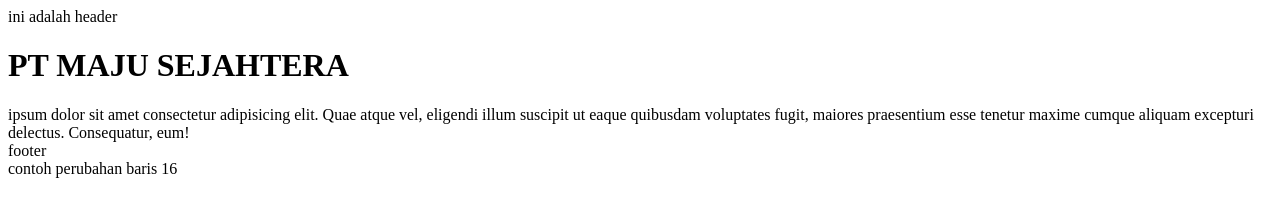
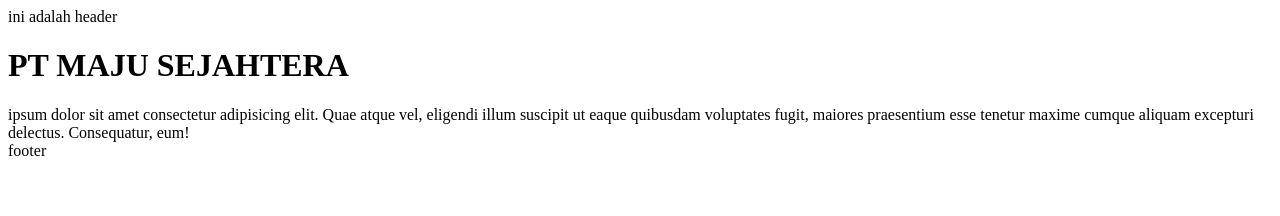
Before and after one commit to Doni13-dev/try, a plain HTML site: page contact_us.html in a window 1280 px wide. Drawn offline with Linux system fonts and the light colour scheme.

```diff
--- a/contact_us.html
+++ b/contact_us.html
@@ -10,6 +10,5 @@
     <h1>PT MAJU SEJAHTERA</h1>
     <div>ipsum dolor sit amet consectetur adipisicing elit. Quae atque vel, eligendi illum suscipit ut eaque quibusdam voluptates fugit, maiores praesentium esse tenetur maxime cumque aliquam excepturi delectus. Consequatur, eum!</div>
     <footer>footer</footer>
-    <div>contoh perubahan baris 16</div>
 </body>
 </html>
```
